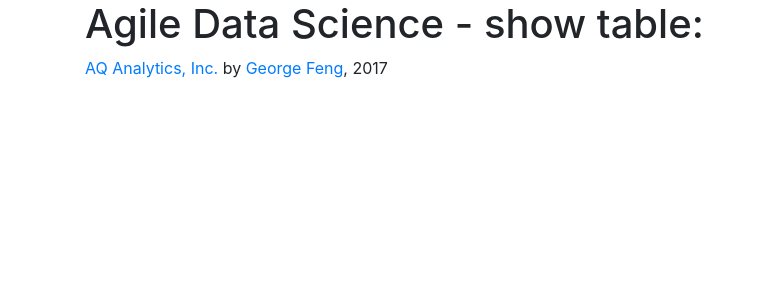
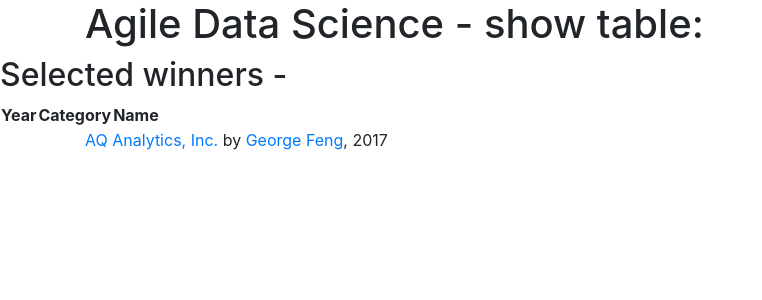
Before and after one commit to garnetsoft/aqanalytics, a Flask app: template pychartjs/templates/layout.html in a window 1280 px wide. Shown: the top 300 px of the page, without its empty margins (0-762 px from the left). Run offline with Flask 2, Linux system fonts and the light colour scheme; the template is opened without the code that fills it, so the values that code supplies are empty; some libraries are stand-ins or nearby versions.

Commit message:
add index.html

```diff
--- a/pychartjs/app.py
+++ b/pychartjs/app.py
@@ -14,6 +14,17 @@ q = qconnection.QConnection(host='localhost', port=5001, pandas=False)
 q.open()
 #print(q)
 print('IPC version: %s. Is connected: %s' % (q.protocol_version, q.is_connected()))
+
+winners = [{"name": "Turkey", "category": "TUR"},
+{"name": "China", "category": "CNY"},
+{"name": "./<int:bars_count/", "category": "shows number of ticks in chart", "url": "http://localhost:5000/20/"},
+{"name": "./t/tablename/", "category": "display a table in html", "url": "http://localhost:5000/t/trade/"},
+]
+
+@app.route("/")
+def index():
+    return render_template("index.html", heading="George's test page - ", winners=winners)
+
 
 @app.route("/<int:bars_count>/")
 def chart(bars_count):
--- a/pychartjs/templates/layout.html
+++ b/pychartjs/templates/layout.html
@@ -6,8 +6,8 @@
     <meta name="viewport" content="width=device-width, initial-scale=1.0">
     <meta name="description" content="Displaying a dataframe table">
     <meta name="author" content="George Feng">
-    <link href="../static/bootstrap.min.css" rel="stylesheet">
-    <link href="../static/bootstrap-theme.min.css" rel="stylesheet">
+    <link href="static/bootstrap.min.css" rel="stylesheet">
+    <link href="static/bootstrap-theme.min.css" rel="stylesheet">
   </head>
 
   <body>
@@ -27,6 +27,21 @@
       <div id="push"></div>
     </div>
 
+<div id="nobel-list">
+          <h2>Selected winners - </h2>
+          <table>
+            <thead>
+              <tr>
+                <th id='year'>Year</th>
+                <th id='category'>Category</th>
+                <th id='name'>Name</th>
+              </tr>
+            </thead>
+            <tbody>
+            </tbody>
+          </table>
+</div>
+
     <div id="footer">
       <div class="container">
         <p class="muted credit"><a href="http://www.aqnalytics.com">AQ Analytics, Inc.</a> by <a href="http://www.ny529s.com">George Feng</a>, 2017
```
